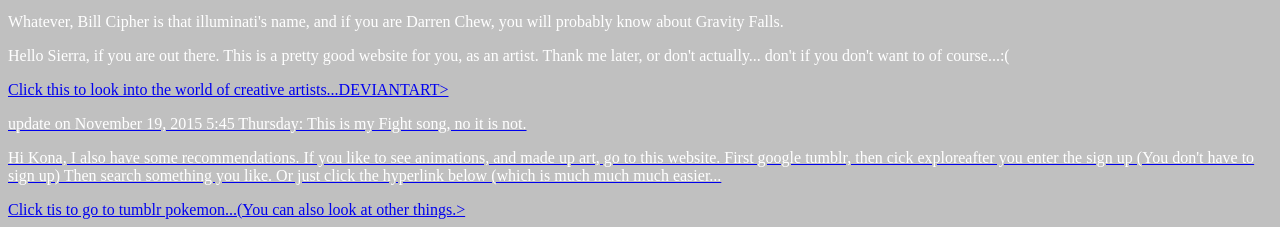
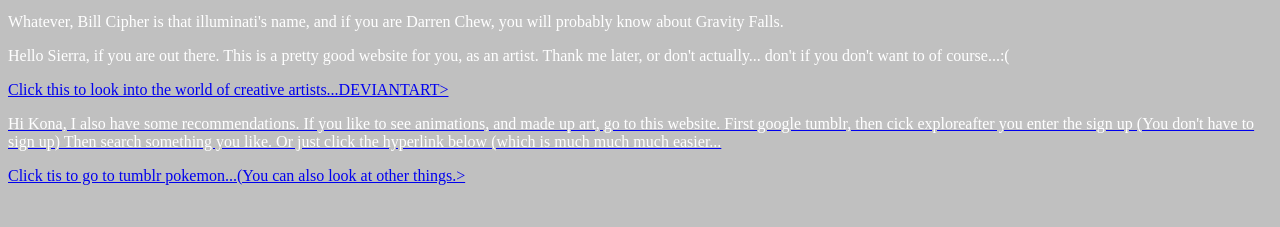
Before and after one commit to DrewsCrews/Old-website, a plain HTML site: page index.html in a window 1280 px wide. Shown: the part 10004-10231 px from the top of the page. After the commit the page ends 10197 px from the top, so only its background shows below. Drawn offline with Linux system fonts and the light colour scheme.

Commit message:
http://drewscrews.github.io/index.html

```diff
--- a/index.html
+++ b/index.html
@@ -81,7 +81,6 @@
    <p> Whatever, Bill Cipher is that illuminati's name, and if you are Darren Chew, you will probably know about Gravity Falls.</p>
    <p> Hello Sierra, if you are out there. This is a pretty good website for you, as an artist. Thank me later, or don't actually... don't if you don't want to of course...:(</p>
    <a href="http://www.deviantart.com"> Click this to look into the world of creative artists...DEVIANTART>
-   <p> update on November 19, 2015 5:45 Thursday: This is my Fight song, no it is not.</p>
    <p> Hi Kona, I also have some recommendations. If you like to see animations, and made up art, go to this website. First google tumblr, then cick exploreafter you enter the sign up (You don't have to sign up) Then search something you like. Or just click the hyperlink below (which is much much much easier...</p>
    <a href="https://www.tumblr.com/search/pokemon">Click tis to go to tumblr pokemon...(You can also look at other things.>
    </body>
```
